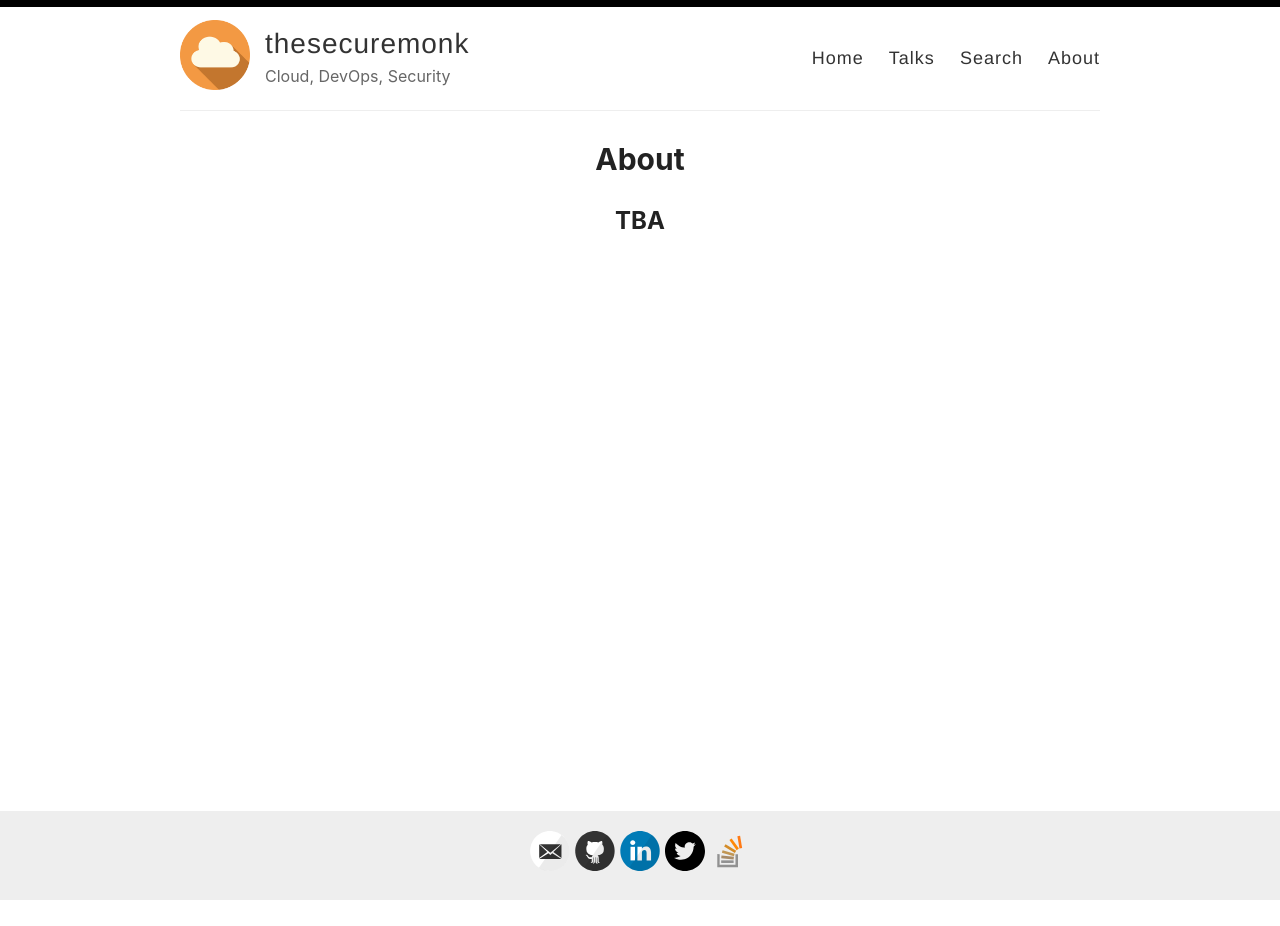
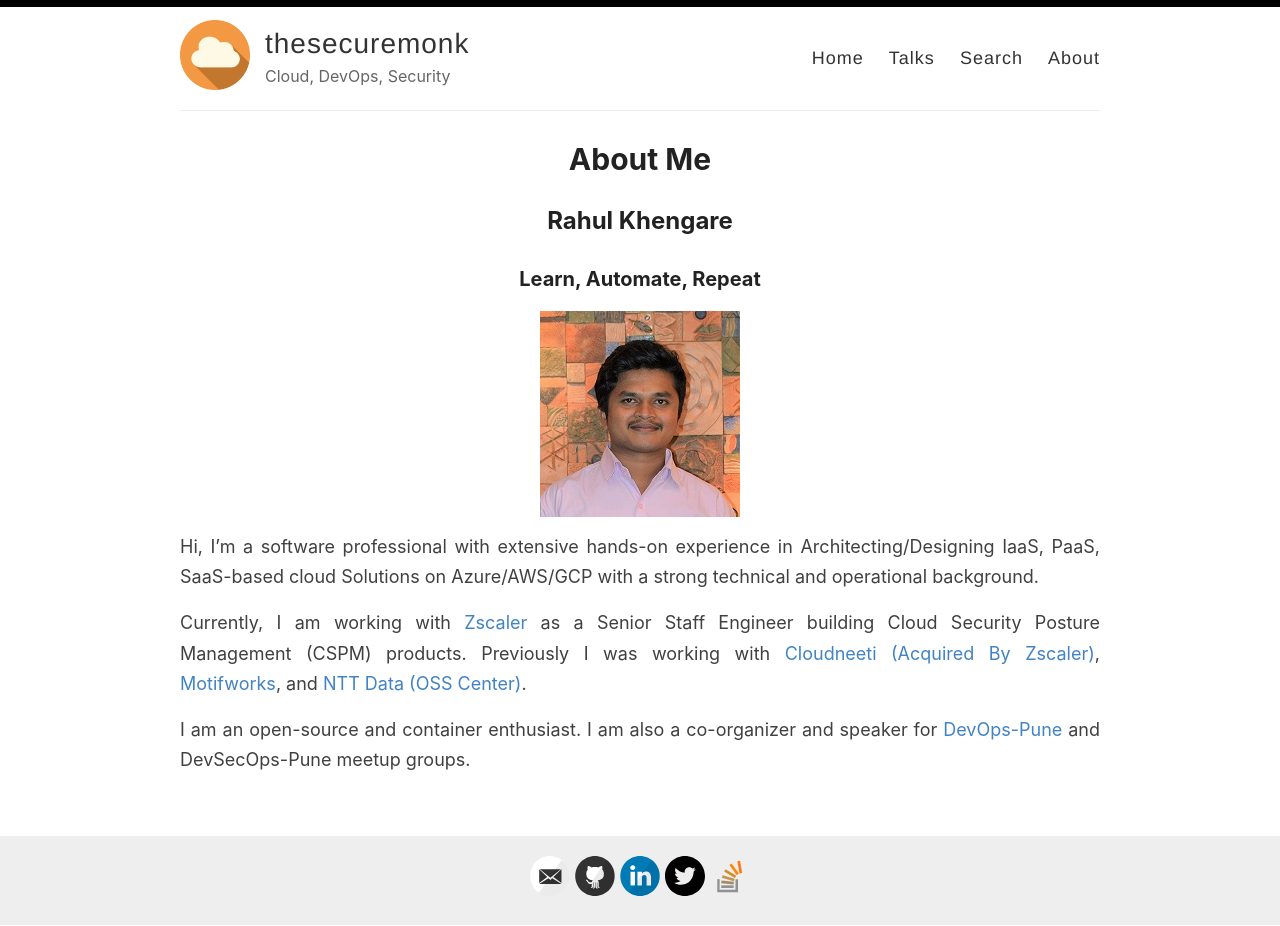
Before and after one commit to rahulkhengare/thesecuremonk.com, a Jekyll site: the page built from _pages/about.md, in a window 1280 px wide. Built offline with Jekyll 4.4.1, drawn with Linux system fonts in a browser that asks for light colours; before the commit the page ends 901 px from its top, so only the background shows below that.

Commit message:
Added About me

```diff
--- a/_pages/about.md
+++ b/_pages/about.md
@@ -1,7 +1,16 @@
 ---
 layout: page
-title: About
+title: About Me
 permalink: /about/
 ---
 
-## TBA
+## Rahul Khengare
+### Learn, Automate, Repeat
+
+![](../images/rahul.jpg)
+
+Hi, I'm a software professional with extensive hands-on experience in Architecting/Designing IaaS, PaaS, SaaS-based cloud Solutions on Azure/AWS/GCP with a strong technical and operational background.
+
+Currently, I am working with [Zscaler](https://www.zscaler.com/) as a Senior Staff Engineer building Cloud Security Posture Management (CSPM) products. Previously I was working with [Cloudneeti (Acquired By Zscaler)](https://www.cloudneeti.com), [Motifworks](https://www.motifworks.com/), and [NTT Data (OSS Center)](https://www.nttdata.com/global/en/).
+
+I am an open-source and container enthusiast. I am also a co-organizer and speaker for [DevOps-Pune](https://www.meetup.com/DevOps-Pune/) and DevSecOps-Pune meetup groups.
```
Also changed, not shown: images/rahul.jpg (added).
